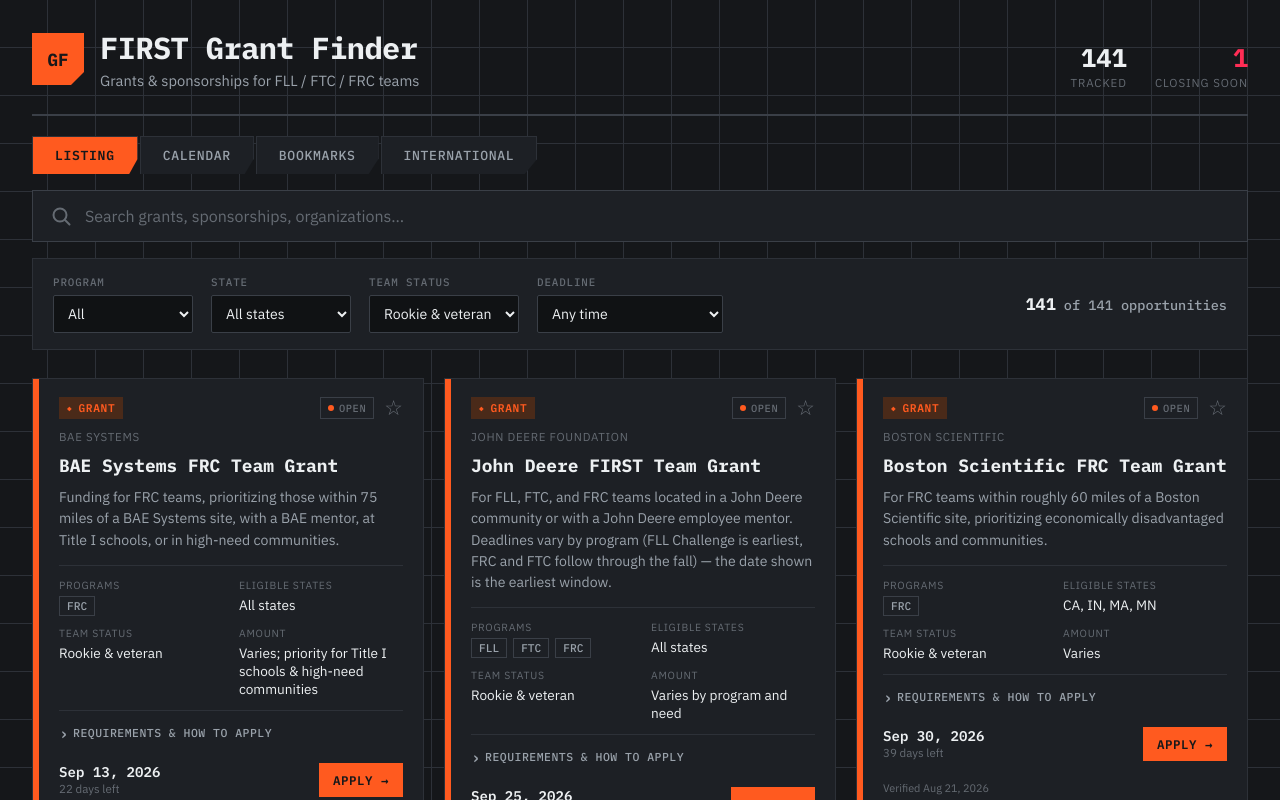
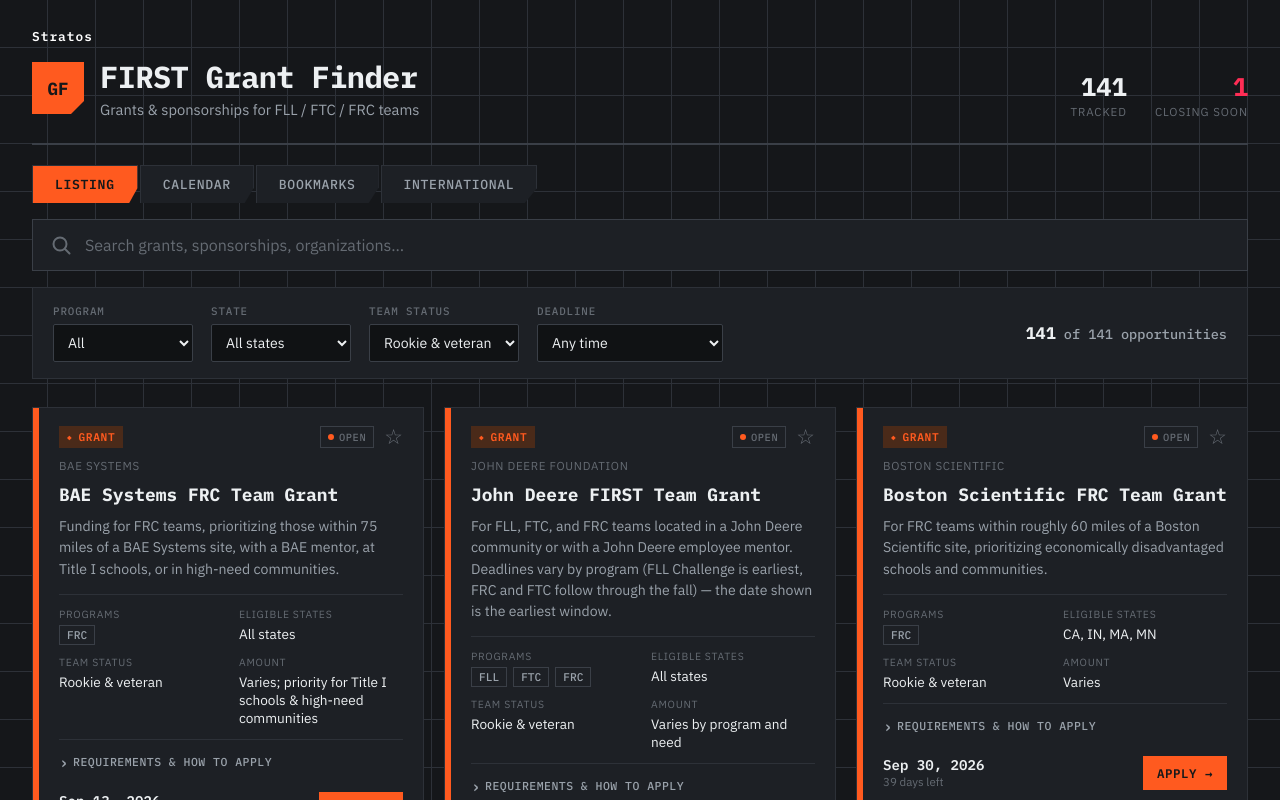
Before and after one commit to anish-tiwari245/FIRST-Grant-Finder, a React (Vite) app: page / in a window 1280 px wide. Shown: the top 800 px of the page. Built offline with nearby package versions, Linux system fonts and the light colour scheme.

Commit message:
describe what you changed

```diff
--- a/src/App.css
+++ b/src/App.css
@@ -5,6 +5,15 @@
 }
 
 /* ---------- Header ---------- */
+
+.header__super {
+  font-family: var(--font-head);
+  font-size: 0.8rem;
+  font-weight: 600;
+  letter-spacing: 0.08em;
+  color: #ffffff;
+  margin: 0 0 12px;
+}
 
 .header {
   display: flex;
--- a/src/App.tsx
+++ b/src/App.tsx
@@ -70,6 +70,7 @@
 
   return (
     <div className="app">
+      <div className="header__super">Stratos</div>
       <header className="header">
         <div className="header__brand">
           <span className="header__mark">GF</span>
```
